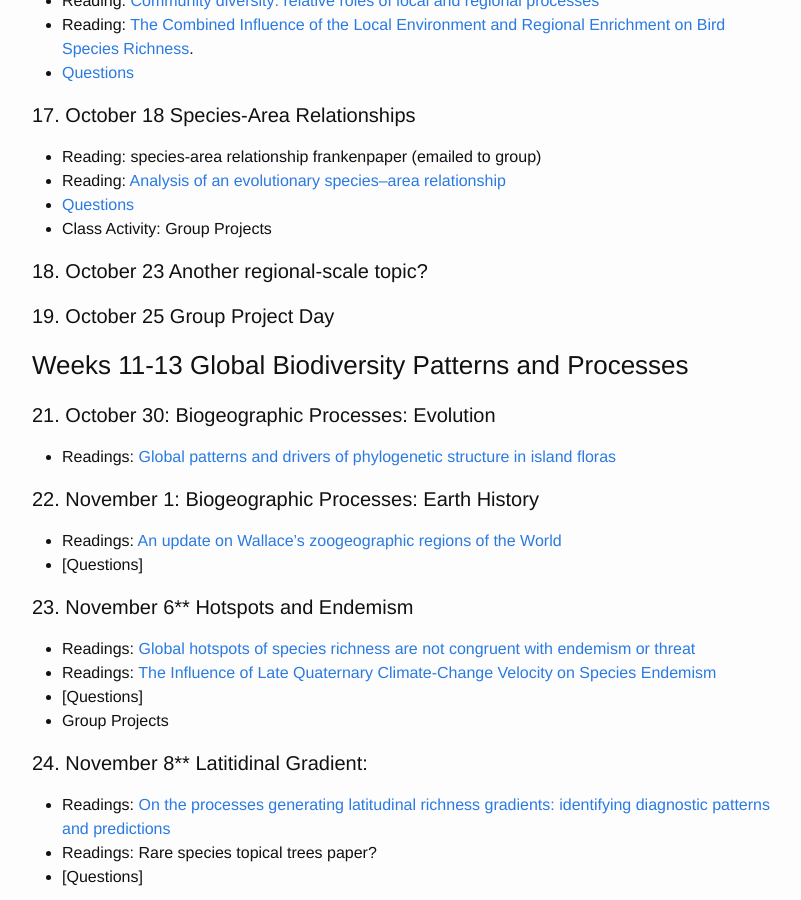
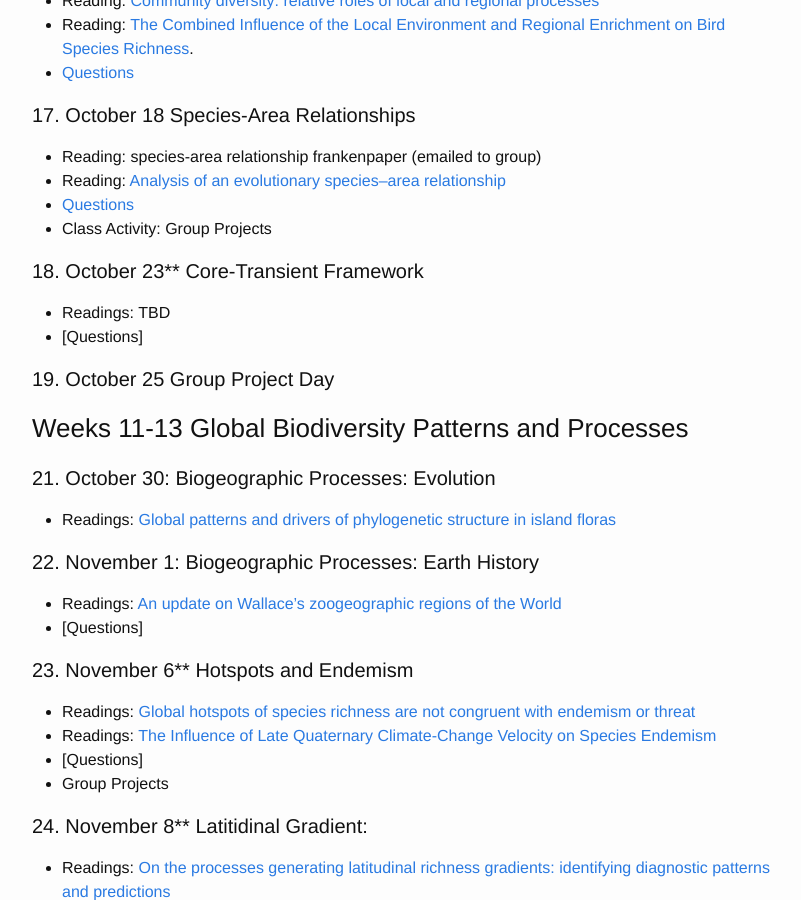
Before and after one commit to skmorgane/biodiversity-course, a Jekyll site: the page built from schedule.md, in a window 1280 px wide and 900 px high, scrolled down 3030 px. Shown: the whole window, without its empty margins (238-1039 px from the left). Built offline with Jekyll 4.4.1, drawn with Linux system fonts in a browser that asks for light colours.

Commit message:
rename Oct 23. Sorry for the gazillion tiny commits

```diff
--- a/schedule.md
+++ b/schedule.md
@@ -108,7 +108,9 @@ Everyone needs to read: [Assemblage Time Series Reveal Biodiversity Change but N
 * [Questions]({{ site.baseurl }}/questions/SAR)
 * Class Activity: Group Projects
 
-#### 18. October 23 Another regional-scale topic?
+#### 18. October 23** Core-Transient Framework
+* Readings: TBD
+* [Questions]
 
 #### 19. October 25 Group Project Day
 
```
